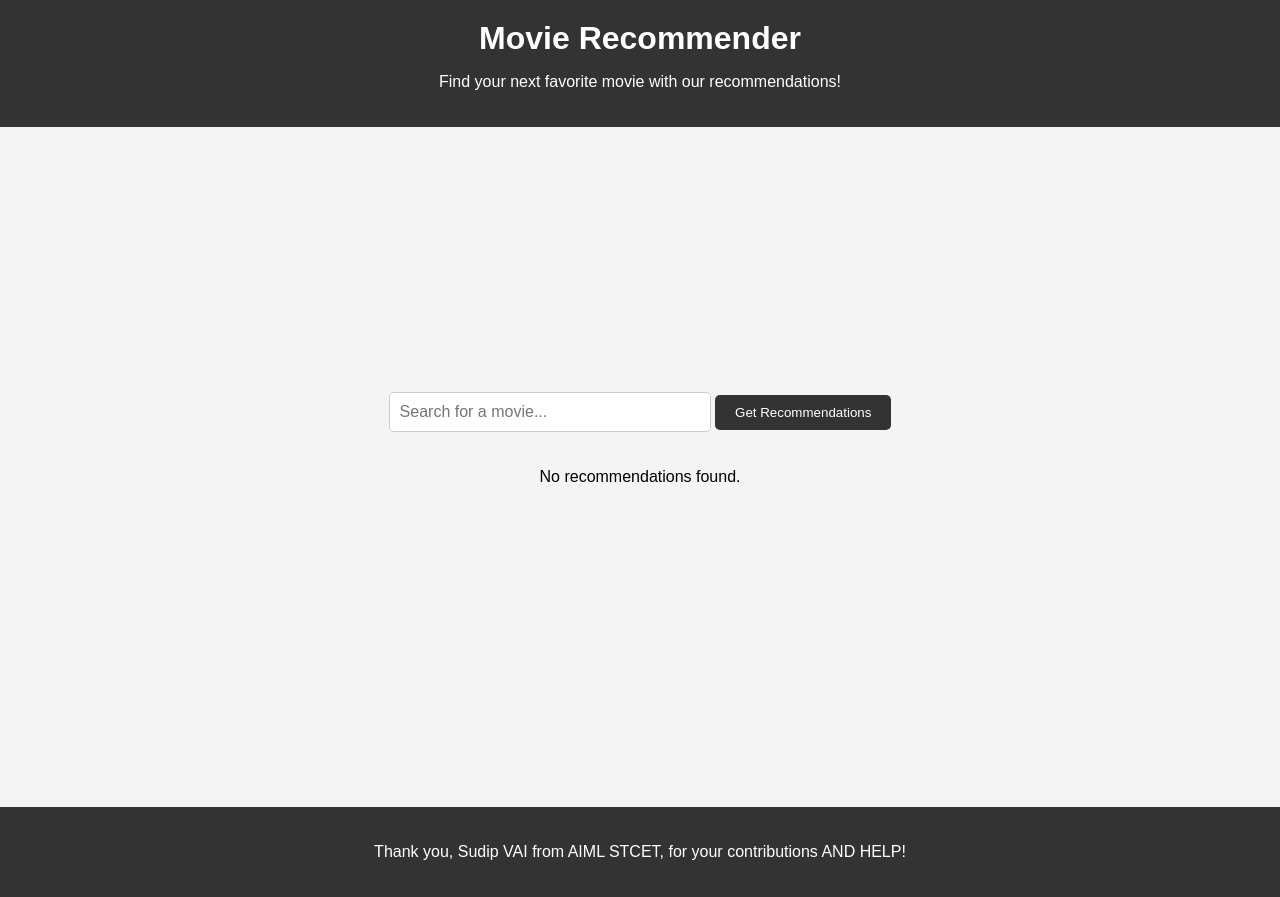
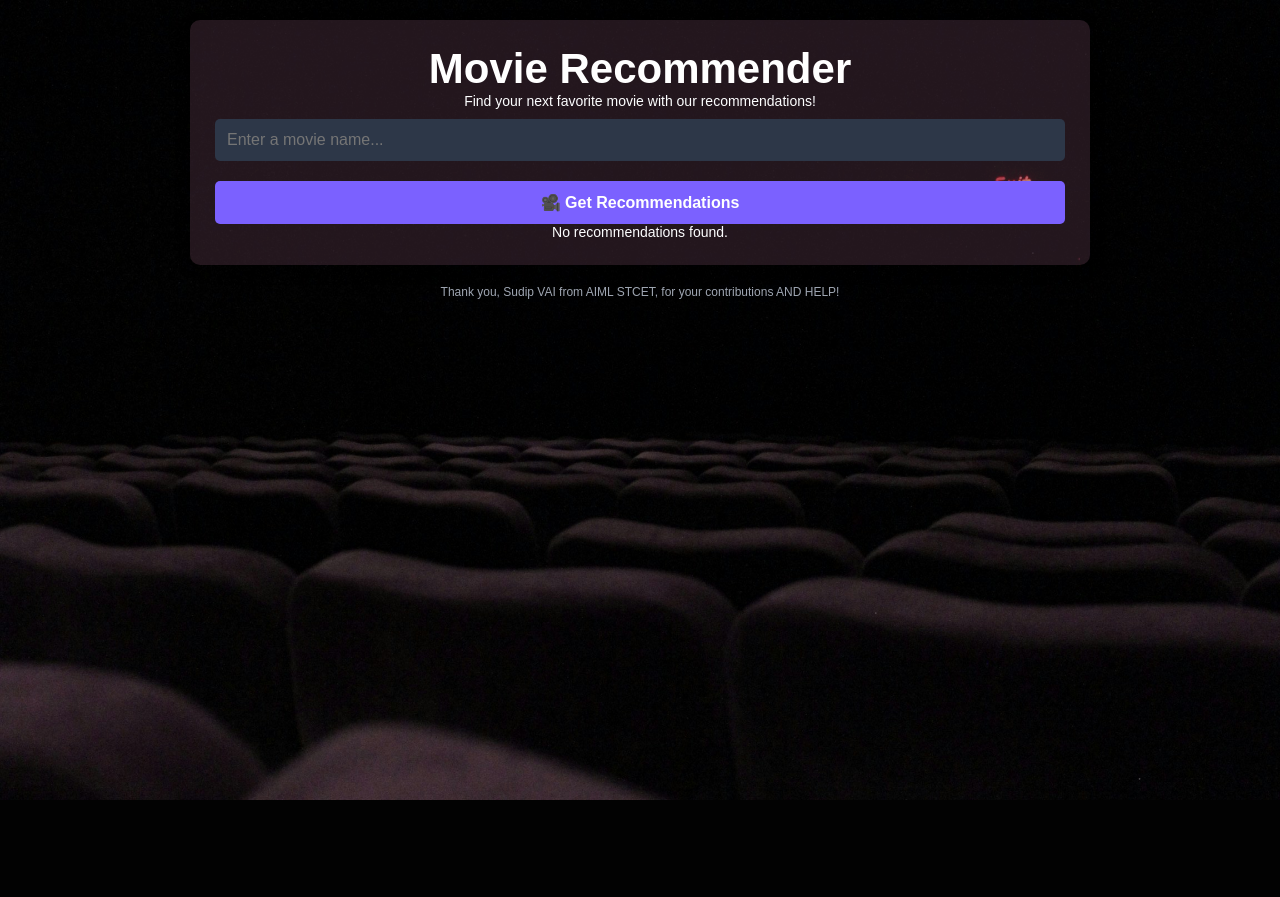
Before and after one commit to AKASH-INCODE/movie-recomender, a Django app: page / in a window 1280 px wide. After the commit the page ends 800 px from the top, so only its background shows below. Run offline with Django 4.2, Linux system fonts and the light colour scheme.

Commit message:
Finalized updates

```diff
--- a/templates/index.html
+++ b/templates/index.html
@@ -1,121 +1,4 @@
-{% comment %} <!DOCTYPE html>
-<html lang="en">
-<head>
-  <meta charset="UTF-8">
-  <meta name="viewport" content="width=device-width, initial-scale=1.0">
-  <title>Movie Recommender</title>
-  <style>
-    body {
-      font-family: Arial, sans-serif;
-      background-color: #f4f4f4;
-      margin: 0;
-      padding: 0;
-    }
-    header {
-      background-color: #333;
-      color: white;
-      padding: 20px 0;
-      text-align: center;
-    }
-    header h1 {
-      margin: 0;
-    }
-    .container {
-      display: flex;
-      justify-content: center;
-      align-items: center;
-      height: 80vh;
-      flex-direction: column;
-    }
-    .search-bar {
-      padding: 10px;
-      width: 300px;
-      font-size: 16px;
-      margin-bottom: 20px;
-      border-radius: 5px;
-      border: 1px solid #ccc;
-    }
-    .button {
-      padding: 10px 20px;
-      background-color: #333;
-      color: white;
-      border: none;
-      border-radius: 5px;
-      cursor: pointer;
-    }
-    .button:hover {
-      background-color: #555;
-    }
-    .movie-list {
-      display: flex;
-      justify-content: space-around;
-      flex-wrap: wrap;
-      gap: 20px;
-      margin-top: 40px;
-    }
-    .movie-item {
-      background-color: white;
-      width: 200px;
-      border-radius: 5px;
-      box-shadow: 0 4px 6px rgba(0, 0, 0, 0.1);
-      overflow: hidden;
-      text-align: center;
-    }
-    .movie-item img {
-      width: 100%;
-      height: auto;
-    }
-    .movie-item h3 {
-      padding: 10px;
-      margin: 0;
-      background-color: #333;
-      color: white;
-    }
-    .movie-item p {
-      padding: 10px;
-      font-size: 14px;
-      color: #555;
-    }
-  </style>
-</head>
-<body>
-
-<header>
-  <h1>Movie Recommender</h1>
-  <p>Find your next favorite movie with our recommendations!</p>
-</header>
-
-<div class="container">
-  <form method="GET" action="{% url 'search_movie' %}">
-    <input type="text" name="query" class="search-bar" placeholder="Search for a movie..." required />
-    <button type="submit" class="button">Get Recommendations</button>
-  </form>
-
-  {% if recommended_movies %}
-  <div class="movie-list">
-    {% for movie in recommended_movies %}
-    <div class="movie-item">
-      {% if movie.poster %}
-        <img src="{{ movie.poster }}" alt="{{ movie.name }} Poster">
-      {% else %}
-        <img src="default-poster.jpg" alt="Poster not available">
-      {% endif %}
-      <h3>{{ movie.name }}</h3>
-      <p>A great movie you might enjoy!</p>
-    </div>
-    {% endfor %}
-  </div>
-  {% else %}
-  <p>No recommendations found.</p>
-  {% endif %}
-</div>
-
-</body>
-<footer style="text-align: center; margin-top: 40px; padding: 20px; background-color: #333; color: white;">
-  <p>Thank you, Sudip VAI from AIML STCET, for your contributions AND HELP!</p>
-</footer>
-</html> {% endcomment %}
-
+{% comment %}
 
 
 <!DOCTYPE html>
@@ -240,4 +123,184 @@
 <footer style="text-align: center; margin-top: 40px; padding: 20px; background-color: #333; color: white;">
   <p>Thank you, Sudip VAI from AIML STCET, for your contributions AND HELP!</p>
 </footer>
+</html> {% endcomment %}
+{% load static %}
+<!DOCTYPE html>
+<html lang="en">
+<head>
+  <meta charset="UTF-8">
+  <meta name="viewport" content="width=device-width, initial-scale=1.0">
+  <title>Movie Recommender</title>
+  <style>
+    * {
+      margin: 0;
+      padding: 0;
+      box-sizing: border-box;
+    }
+
+    body {
+      font-family: Arial, sans-serif;
+      background: url("{% static 'img1.jpg' %}") no-repeat center center fixed;
+      background-size: cover;
+      display: flex;
+      flex-direction: column;
+      align-items: center;
+      min-height: 100vh;
+      padding: 20px;
+    }
+
+    .container {
+        width: 95%;
+        max-width: 900px;
+        background: #57394966;
+        padding: 25px;
+        border-radius: 10px;
+        box-shadow: 0 5px 15px rgba(0, 0, 0, 0.2);
+        text-align: center;
+    }
+
+    h1 {
+      font-size: 42px;
+      font-weight: 700;
+      color: white; /* Added to make text white */
+  }
+
+    p {
+        font-size: 14px;
+        color:rgb(253, 254, 255);
+    }
+
+    input {
+        width: 100%;
+        padding: 12px;
+        margin: 10px 0;
+        border: none;
+        border-radius: 5px;
+        font-size: 16px;
+        background: #2D3748;
+        color: white;
+        outline: none;
+    }
+
+    .button {
+        width: 100%;
+        padding: 12px;
+        margin-top: 10px;
+        border: none;
+        border-radius: 5px;
+        font-size: 16px;
+        font-weight: 600;
+        background: #7B61FF;
+        color: white;
+        cursor: pointer;
+        transition: 0.3s;
+    }
+
+    .button:hover {
+        background: #5A48D2;
+    }
+
+    .movie-list {
+        display: grid;
+        grid-template-columns: repeat(auto-fit, minmax(180px, 1fr));
+        gap: 20px;
+        margin-top: 20px;
+        padding: 10px;
+        justify-content: center;
+    }
+
+    .movie-item {
+        background-color: #232B3E;
+        border-radius: 8px;
+        text-align: center;
+        padding: 12px;
+        transition: transform 0.3s;
+    }
+
+    .movie-item:hover {
+        transform: scale(1.05);
+    }
+
+    .movie-item img {
+        width: 100%;
+        border-radius: 5px;
+        height: 250px;
+        object-fit: cover;
+    }
+
+    .movie-item h3 {
+        font-size: 16px;
+        color: #ffffff;
+        margin-top: 10px;
+    }
+
+    .movie-button {
+        width: 90%;
+        padding: 10px;
+        margin-top: 8px;
+        border: none;
+        border-radius: 5px;
+        background-color: #7B61FF;
+        color: white;
+        font-size: 14px;
+        cursor: pointer;
+        transition: 0.3s;
+    }
+
+    .movie-button:hover {
+        background: #5A48D2;
+    }
+
+    .footer {
+        margin-top: 20px;
+        font-size: 12px;
+        color: #9FA6B2;
+        text-align: center;
+    }
+
+    @media (max-width: 768px) {
+        .container {
+            width: 100%;
+            padding: 15px;
+        }
+        .movie-list {
+            grid-template-columns: repeat(auto-fit, minmax(150px, 1fr));
+        }
+    }
+  </style>
+</head>
+<body>
+    <div class="container">
+        <h1>Movie Recommender</h1>
+        <p>Find your next favorite movie with our recommendations!</p>
+
+        <form method="GET" action="{% url 'search_movie' %}">
+            <input type="text" name="query" placeholder="Enter a movie name..." required>
+            <button type="submit" class="button">🎥 Get Recommendations</button>
+        </form>
+
+        {% if recommended_movies %}
+        <div class="movie-list">
+            {% for movie in recommended_movies %}
+            <div class="movie-item">
+                {% if movie.poster %}
+                    <img src="{{ movie.poster }}" alt="{{ movie.name }} Poster">
+                {% else %}
+                    <img src="default-poster.jpg" alt="Poster not available">
+                {% endif %}
+                <h3>{{ movie.name }}</h3>
+                <form method="GET" action="{% url 'search_movie' %}">
+                    <input type="hidden" name="query" value="{{ movie.name }}">
+                    <button type="submit" class="movie-button">See More</button>
+                </form>
+            </div>
+            {% endfor %}
+        </div>
+        {% else %}
+        <p>No recommendations found.</p>
+        {% endif %}
+    </div>
+
+    <p class="footer">Thank you, Sudip VAI from AIML STCET, for your contributions AND HELP!</p>
+</body>
 </html>
```
Also changed, not shown: static/img1.jpg (added).
